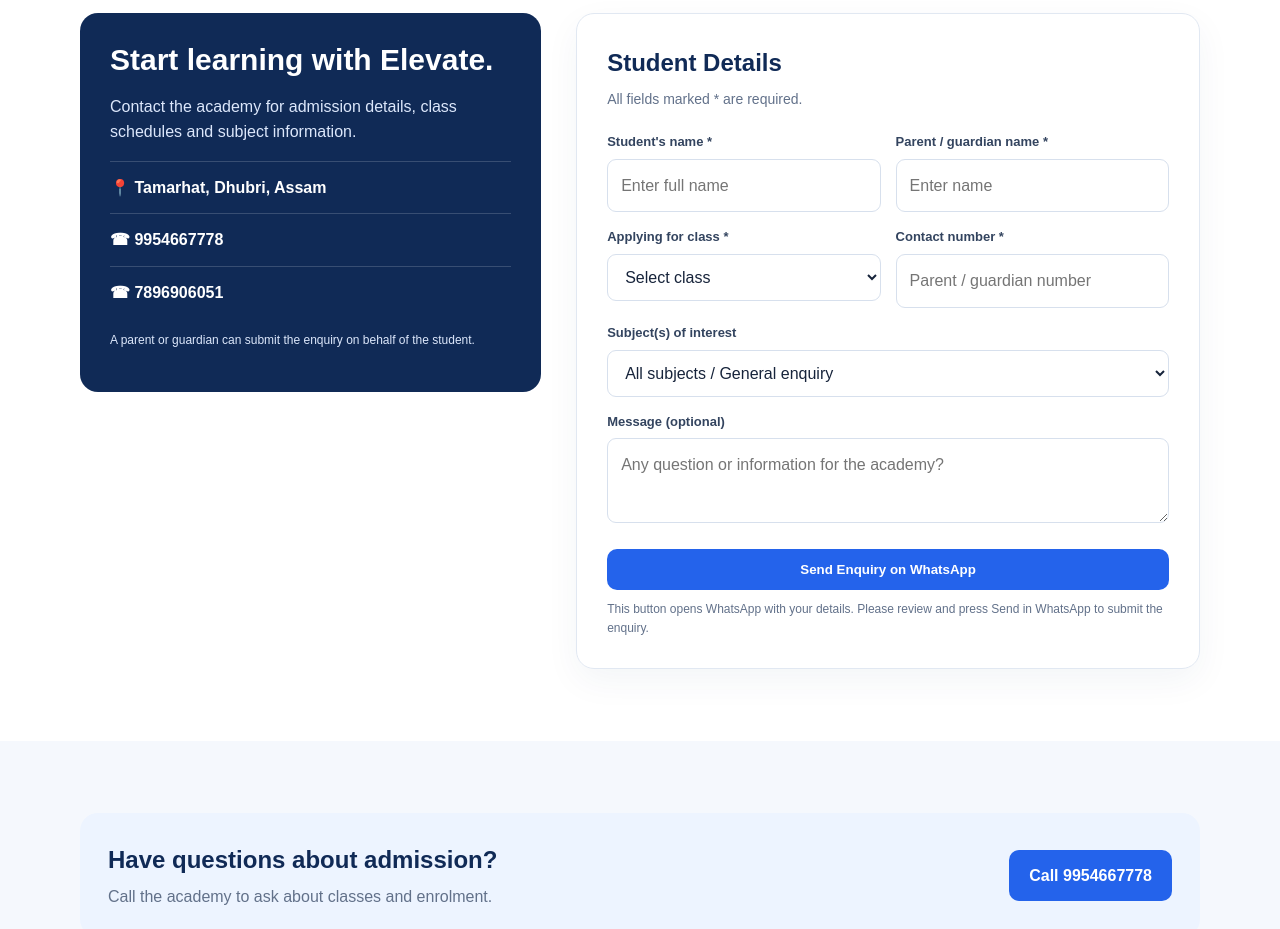
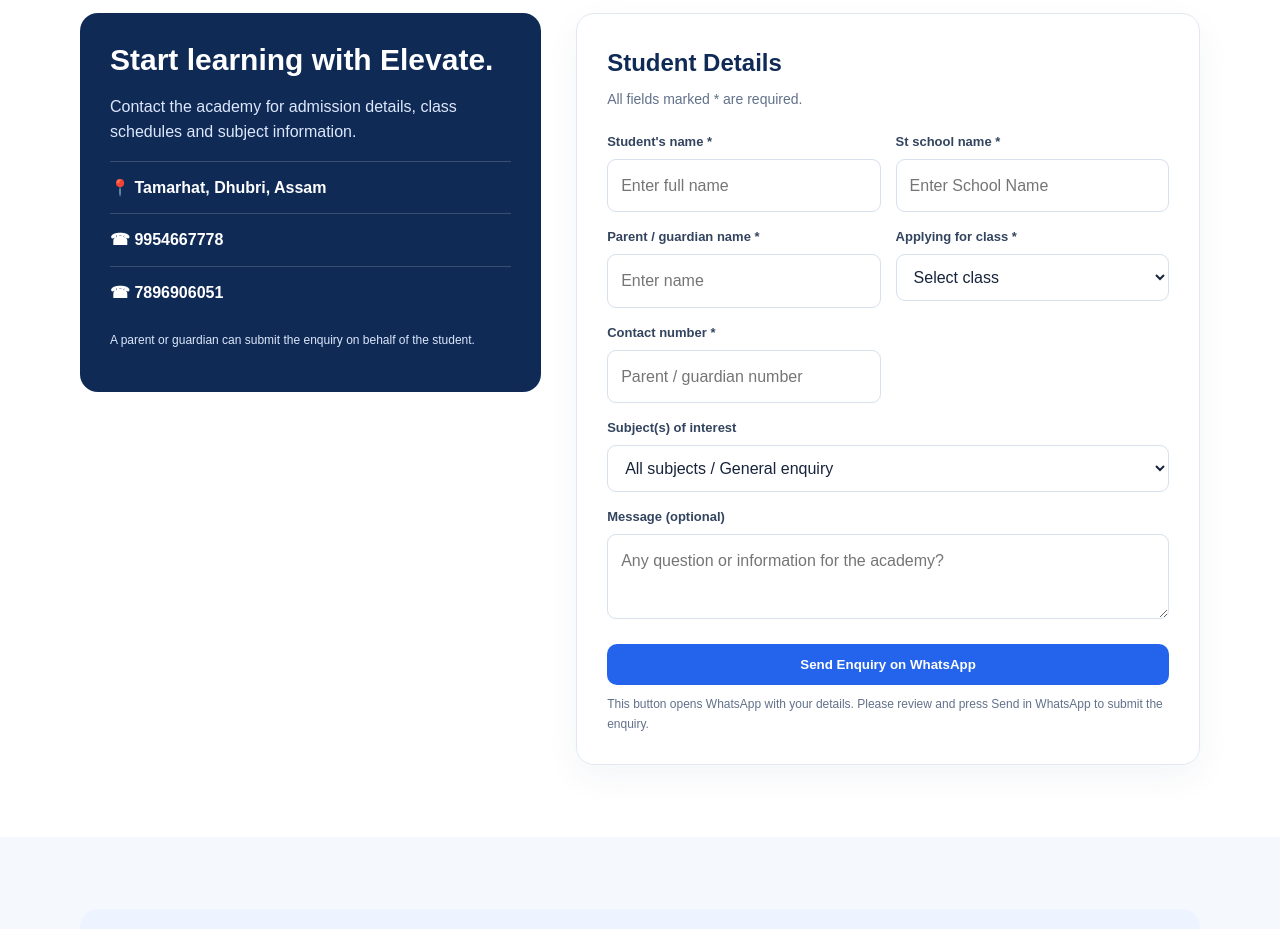
Before and after one commit to anupsaha579-cloud/Elevate-learning-academy-, a plain HTML site: page index.html in a window 1280 px wide. Shown: the part 1860-2789 px from the top of the page. Drawn offline with Linux system fonts and the light colour scheme.

Commit message:
Update index.html

```diff
--- a/index.html
+++ b/index.html
@@ -43,6 +43,8 @@ header{background:rgba(255,255,255,.97);position:sticky;top:0;z-index:10;border-
 <form class="formbox" id="admissionForm"><h3>Student Details</h3><p>All fields marked * are required.</p>
 <div class="fields">
 <div class="field"><label for="student">Student's name *</label><input id="student" name="student" required placeholder="Enter full name"></div>
+ <div class="field"><label for="student">St
+  school name *</label><input id="student" name="student" required placeholder="Enter School Name"></div>
 <div class="field"><label for="guardian">Parent / guardian name *</label><input id="guardian" name="guardian" required placeholder="Enter name"></div>
 <div class="field"><label for="class">Applying for class *</label><select id="class" name="class" required><option value="">Select class</option><option>Class 6</option><option>Class 7</option><option>Class 8</option><option>Class 9</option><option>Class 10</option></select></div>
 <div class="field"><label for="phone">Contact number *</label><input id="phone" name="phone" type="tel" inputmode="tel" required pattern="[0-9+\-\s]{10,15}" placeholder="Parent / guardian number"></div>
```
